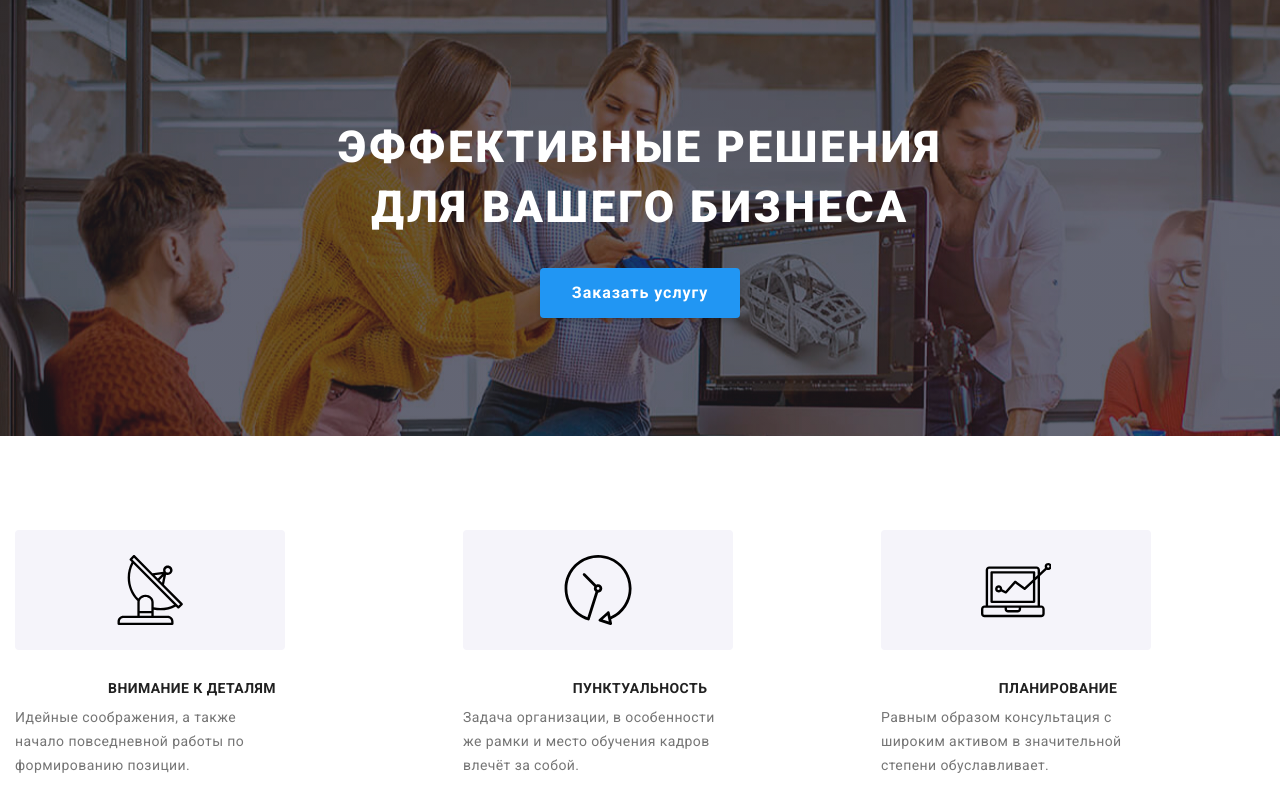
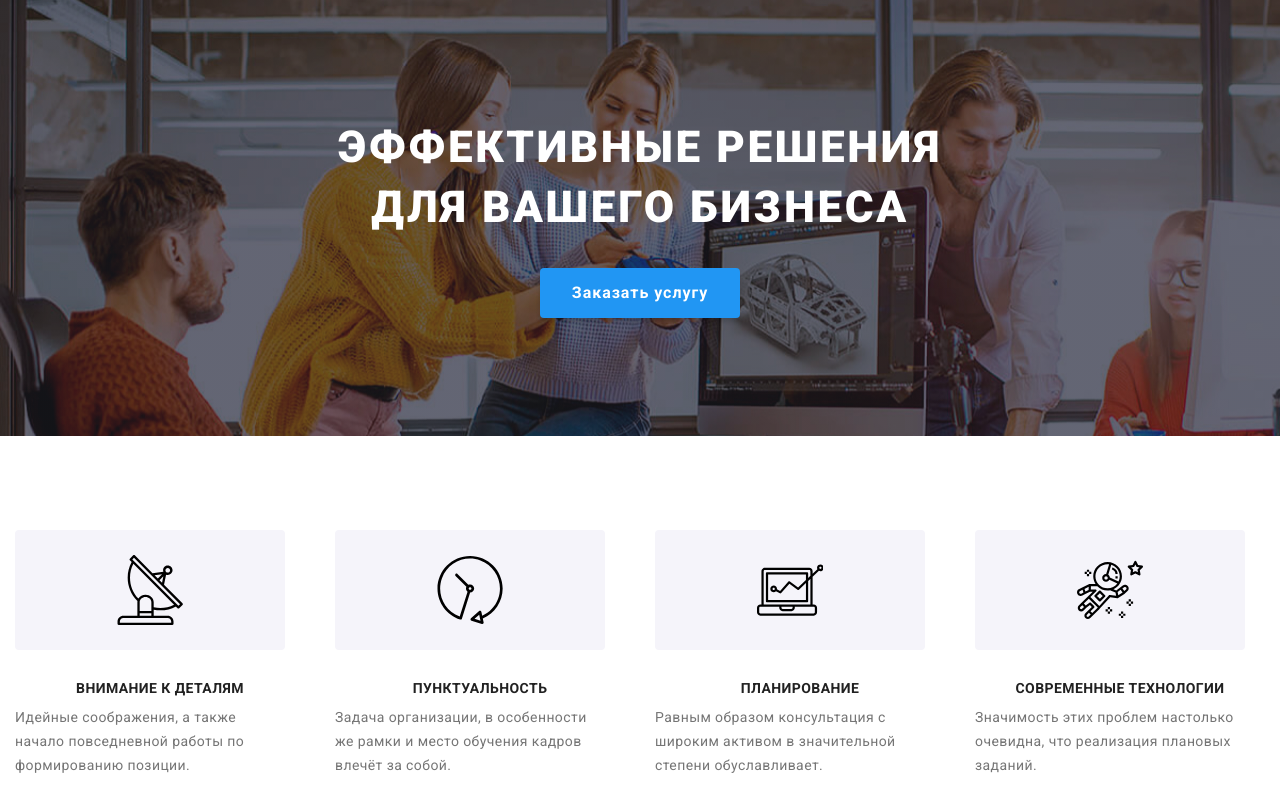
Before and after one commit to Anastasia6588/goit-markup-hw8, a plain HTML site: page index.html in a window 1280 px wide. Shown: the top 800 px of the page. Drawn offline with nearby package versions, Linux system fonts and the light colour scheme.

Commit message:
check and correct

```diff
--- a/index.html
+++ b/index.html
@@ -125,7 +125,7 @@
 			</section>
 
 			<!--directions-->
-			<!-- <section>
+			<section class="directions">
 				<h2 class="directions__title">Чем мы занимаемся</h2>
 				<ul class="directions__list container">
 					<li class="directions__item">
@@ -159,7 +159,7 @@
 						<p class="directions__description">Дизайнерские решения</p>
 					</li>
 				</ul>
-			</section> -->
+			</section>
 
 			<!--our team-->
 			<!-- <section class="team">
--- a/sass/components/_advantages.scss
+++ b/sass/components/_advantages.scss
@@ -66,16 +66,8 @@
 
 	.advantages-list {
 		display: flex;
+		flex-wrap: nowrap;
 		justify-content: space-between;
-
-		&__item {
-			background: #f5f4fa;
-			border-radius: 4px;
-			width: 270px;
-			height: 120px;
-			background-position: center;
-			padding: 25px 100px;
-		}
 
 		&__logo {
 			display: flex;
@@ -83,27 +75,17 @@
 			margin-left: auto;
 			margin-right: auto;
 		}
+
+		&__item {
+			width: 270px;
+			padding: 25px 102px;
+		}
 	}
 
-	.advantages-item__title {
-		color: var(--main-text-color);
-		font-family: Roboto;
-		font-weight: bold;
-		font-size: 14px;
-		line-height: 1.142;
-		letter-spacing: 0.03em;
-		text-transform: uppercase;
-		margin-top: 30px;
-		margin-bottom: 10px;
+	.advantages__item:not(:last-child) {
+		margin-right: 30px;
 	}
-
 	.advantage-item__text {
 		max-width: 270px;
-		color: var(--special-text-color);
-		font-family: Roboto;
-		font-weight: normal;
-		font-size: 14px;
-		line-height: 1.714;
-		letter-spacing: 0.03em;
 	}
 }
--- a/sass/components/_directions.scss
+++ b/sass/components/_directions.scss
@@ -1,3 +1,9 @@
+.directions {
+	@media screen and (max-width: 1199px) {
+		display: none;
+	}
+}
+
 .directions__title {
 	color: var(--main-text-color);
 	font-family: Roboto;
```
Also changed, not shown: css/main-index.css, css/main-index.min.css, 2 other files.
